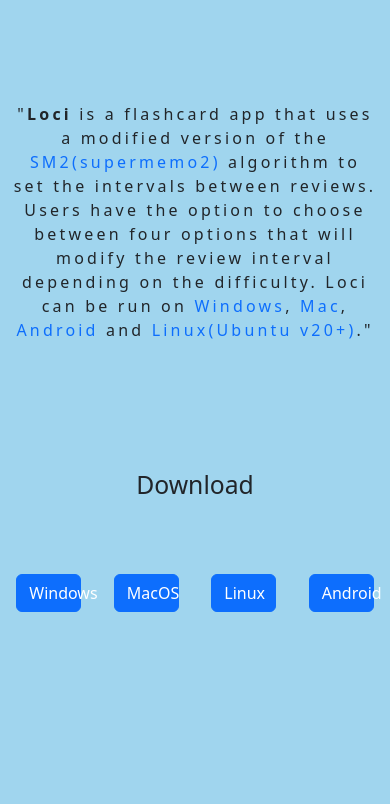
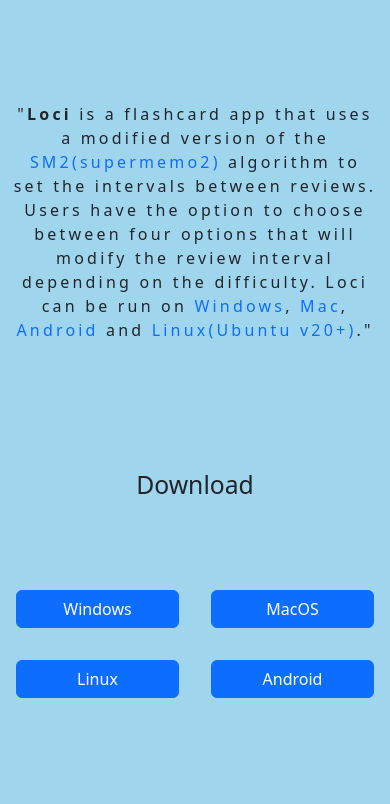
Before and after one commit to taominator/taominator.github.io, a plain HTML site: page index.html in a window 390 px wide. Shown: the part 296-1100 px from the top of the page. Drawn offline with nearby package versions, Linux system fonts and the light colour scheme.

Commit message:
Fixed text going out of download button on small screen

```diff
--- a/index.html
+++ b/index.html
@@ -48,10 +48,10 @@
       <div class="col-md-6 col-sm-12 mx-auto">
         <h2 id="download-text" class="col-12">Download</h2>
         <div class="row justify-content-around" role="operating-system" aria-label="Select operating-system"">
-          <a href="https://drive.google.com/uc?export=download&id=1xK3xDqLP29xBR2cejHUFMYiiFo3krku8" class="btn btn-primary col-2" role="button">Windows</a>
-          <a href="https://drive.google.com/uc?export=download&id=1_fac3ARV0CvgISK4u8gT2Uo8cybDs9vX" class="btn btn-primary col-2" role="button">MacOS</a>
-          <a href="https://drive.google.com/uc?export=download&id=1p2bjsM0NPRAr-PvlYr5oE5GizG2F1VcN" class="btn btn-primary col-2" role="button">Linux</a>
-          <a href="https://drive.google.com/uc?export=download&id=1Thz3u8fQJjtoJRVYccBFy2r1Zx39aoRQ" class="btn btn-primary col-2" role="button">Android</a>
+          <a href="https://drive.google.com/uc?export=download&id=1xK3xDqLP29xBR2cejHUFMYiiFo3krku8" class="download-button btn btn-primary col-md-2 col-5" role="button">Windows</a>
+          <a href="https://drive.google.com/uc?export=download&id=1_fac3ARV0CvgISK4u8gT2Uo8cybDs9vX" class="download-button btn btn-primary col-md-2 col-5" role="button">MacOS</a>
+          <a href="https://drive.google.com/uc?export=download&id=1p2bjsM0NPRAr-PvlYr5oE5GizG2F1VcN" class="download-button btn btn-primary col-md-2 col-5" role="button">Linux</a>
+          <a href="https://drive.google.com/uc?export=download&id=1Thz3u8fQJjtoJRVYccBFy2r1Zx39aoRQ" class="download-button btn btn-primary col-md-2 col-5" role="button">Android</a>
         </div>
       </div>
       <div class="col-md-8 col-12 mx-auto" id="carousel-div">
--- a/styles.css
+++ b/styles.css
@@ -34,6 +34,10 @@ h1 {
     letter-spacing: 0.2em;
 }
 
+.download-button {
+    margin: 1em;
+}
+
 #download-text {
     margin-bottom: 3em;
 }
```
